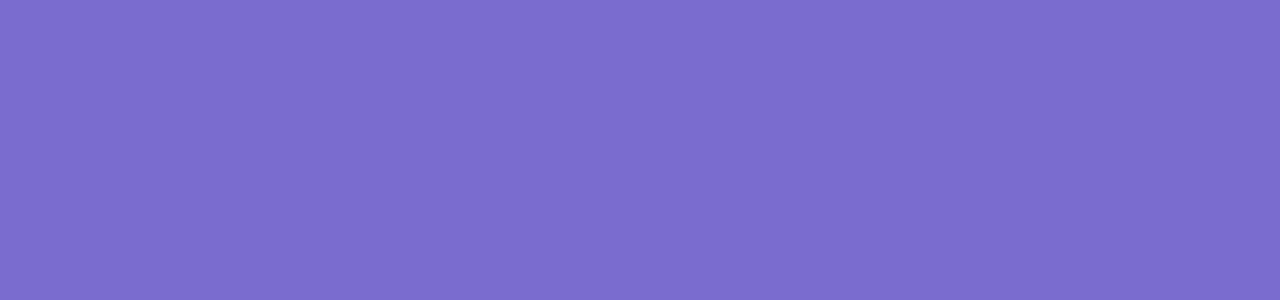
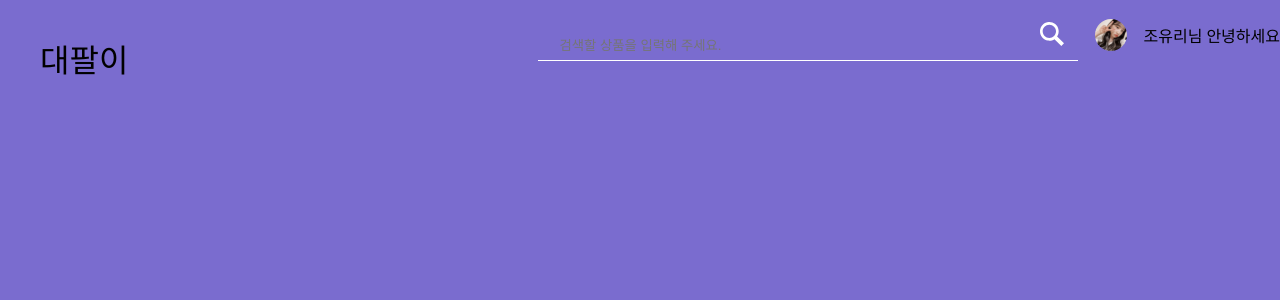
Before and after one commit to 2023-kodomo/fronEnd, a React (Create React App) app: page /Header in a window 1280 px wide. Shown: the top 300 px of the page. Built offline with nearby package versions, Linux system fonts and the light colour scheme.

Commit message:
💄:: 헤더 만드는 거 끝남

```diff
--- a/src/components/header.jsx
+++ b/src/components/header.jsx
@@ -2,20 +2,68 @@ import React from "react";
 import styled from "styled-components";
 
 const Header = ({ page = 0, user }) => {
+    let userName = "조유리";
     return (
         <Container>
-      {/* <HeaderLogo>대팔이</HeaderLogo>
+            <HeaderLogo>대팔이</HeaderLogo>
             <FlexContainer>
                 <SearchBar>
-          <InputBar />
-          <SearchIcon />
+                    <InputBar
+                        type="search"
+                        placeholder="검색할 상품을 입력해 주세요."
+                    />
+                    <SearchIcon src="./img/Searchicon.svg" alt="SearchIcon" />
                 </SearchBar>
-        <UserImg />
-        <WelcomeText>{userName} 님 안녕하세요</WelcomeText>
-      </FlexContainer> */}
+                <UserImg src="./img/Yuri.svg" alt="UserImg" />
+                <WelcomeText>{userName}님 안녕하세요</WelcomeText>
+            </FlexContainer>
         </Container>
     );
 };
+
+const HeaderLogo = styled.div`
+    font-size: 32px;
+    font-style: norma;
+    font-weight: 400;
+    position: absolute;
+    left: 40px;
+    top: 35px;
+`;
+
+const FlexContainer = styled.div`
+    display: flex;
+    padding: 8px 0px;
+    justify-content: flex-end;
+    align-items: center;
+    gap: 16px;
+    flex: 1 0 0;
+`;
+
+const SearchBar = styled.div`
+    width: 510px;
+    height: 32px;
+    padding: 10px 10px 10px 20px;
+    display: flex;
+    justify-content: space-evenly;
+    border-bottom: 1px solid white;
+    display: inline-block;
+`;
+
+const InputBar = styled.input`
+    width: 478px;
+    background-color: transparent;
+`;
+const SearchIcon = styled.img`
+    width: 32px;
+    height: 32px;
+`;
+const UserImg = styled.img`
+    width: 32px;
+    height: 32px;
+    border-radius: 32px;
+    border: 1px solid #7a6ccf;
+`;
+const WelcomeText = styled.div``;
 
 const Container = styled.div`
     width: 100vw;
--- a/src/index.css
+++ /dev/null
@@ -1,21 +0,0 @@
-@font-face {
-  font-family: "HakgyoansimWoojuR";
-  src: url("https://cdn.jsdelivr.net/gh/projectnoonnu/noonfonts_2307-2@1.0/HakgyoansimWoojuR.woff2")
-    format("woff2");
-  font-weight: normal;
-  font-style: normal;
-}
-
-body {
-  margin: 0;
-  font-family: "HakgyoansimWoojuR", -apple-system, BlinkMacSystemFont,
-    "Segoe UI", "Roboto", "Oxygen", "Ubuntu", "Cantarell", "Fira Sans",
-    "Droid Sans", "Helvetica Neue", sans-serif;
-  -webkit-font-smoothing: antialiased;
-  -moz-osx-font-smoothing: grayscale;
-}
-
-code {
-  font-family: source-code-pro, Menlo, Monaco, Consolas, "Courier New",
-    monospace;
-}
```
Also changed, not shown: src/index.js (+3 -4 lines), public/img/Searchicon.svg (added), public/img/Yuri.svg (added). Lines whose indentation alone changed are shown as unchanged.
